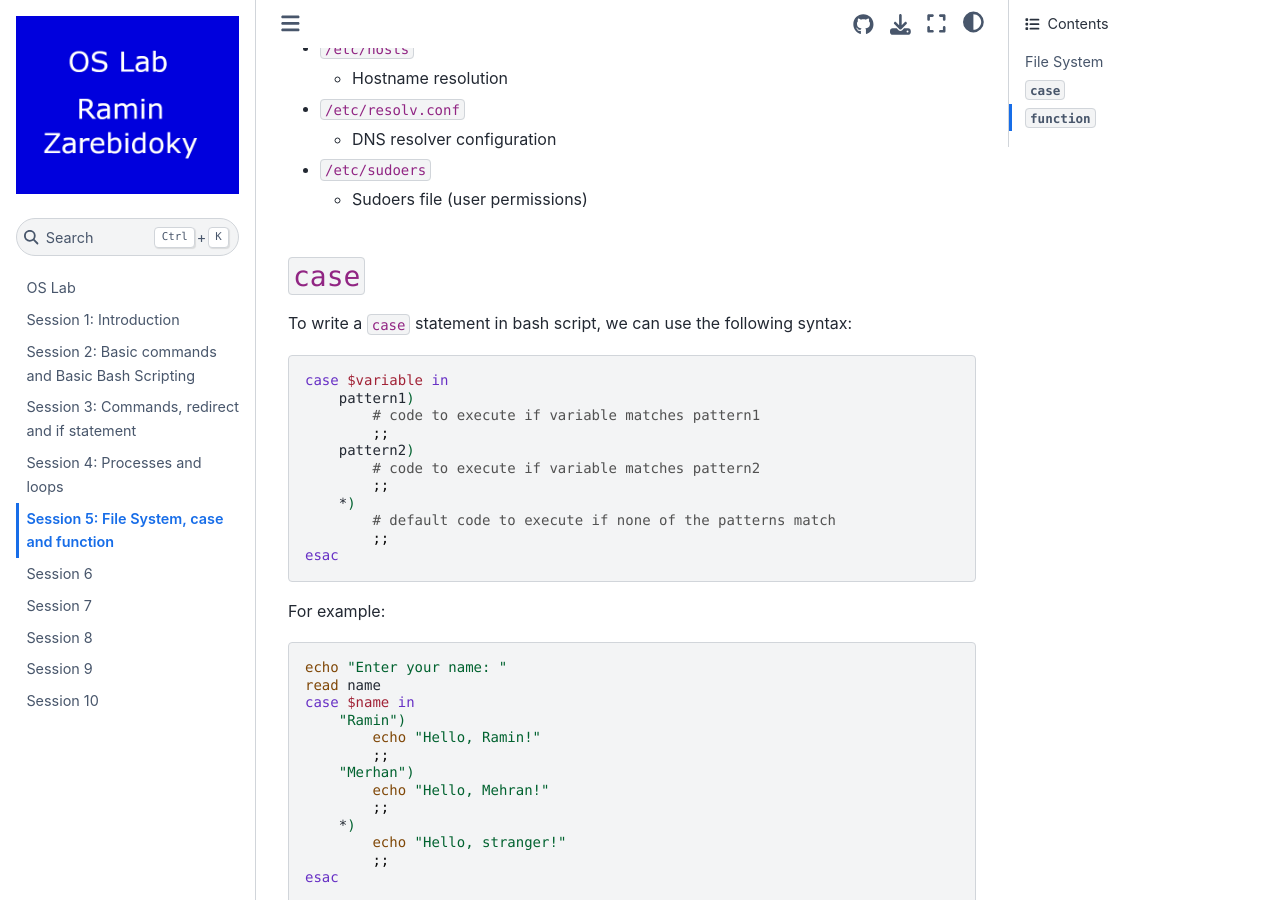
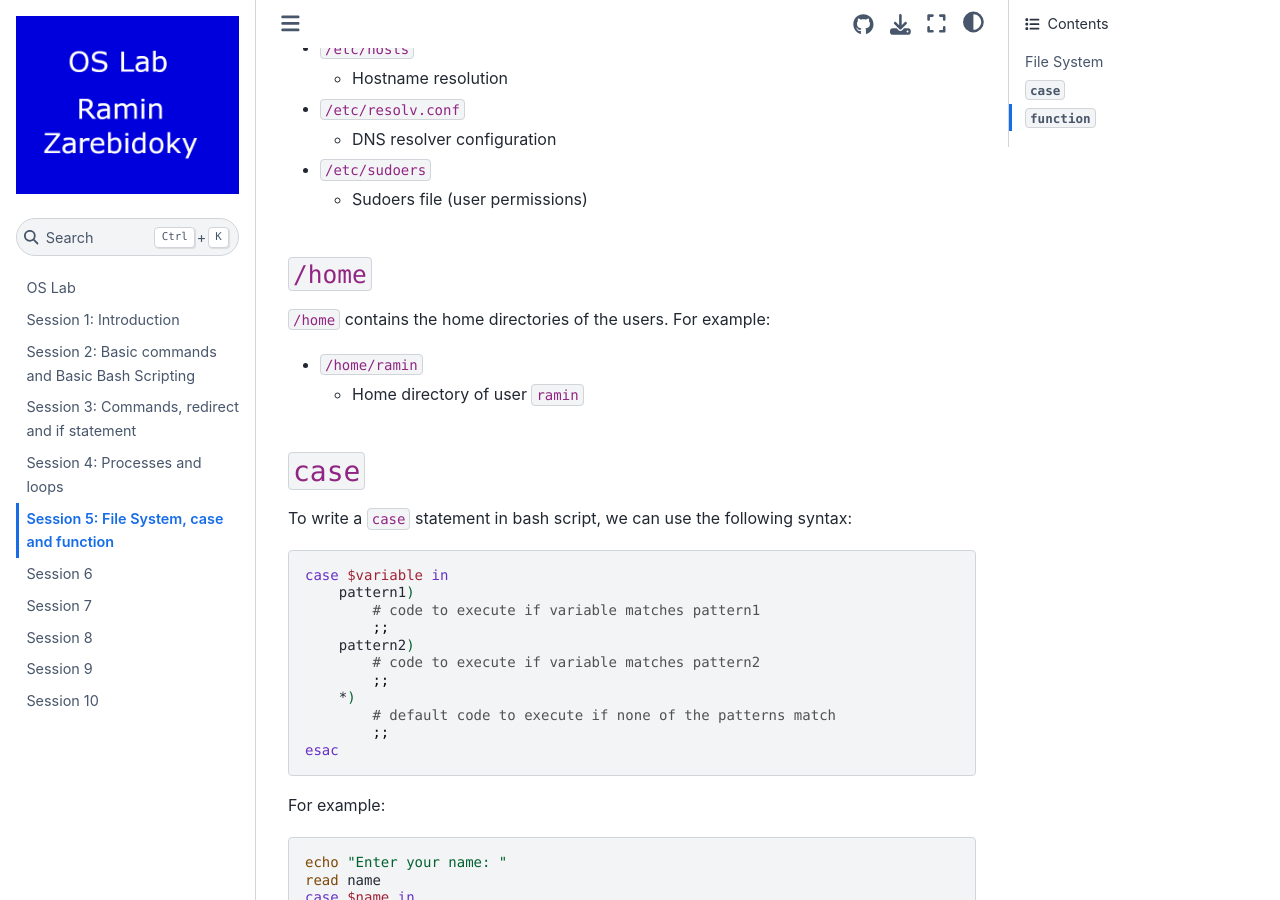
Before and after one commit to LiterallyTheOne/os_lab, a Jupyter Book: the page built from docs/session_5.md, in a window 1280 px wide and 900 px high, scrolled down 2612 px. Built offline with Jupyter Book 1.0.4 settings and Sphinx 7.4.7 and the Sphinx Book theme 1.1.4, drawn with Linux system fonts in a browser that asks for light colours.

Commit message:
Add home

```diff
--- a/docs/session_5.md
+++ b/docs/session_5.md
@@ -100,6 +100,14 @@ For hardware devices we have two types of files:
   * DNS resolver configuration
 * `/etc/sudoers`
   * Sudoers file (user permissions)
+
+### `/home`
+
+`/home` contains the home directories of the users.
+For example:
+
+* `/home/ramin`
+  * Home directory of user `ramin`
 
 ## `case`
 
```
